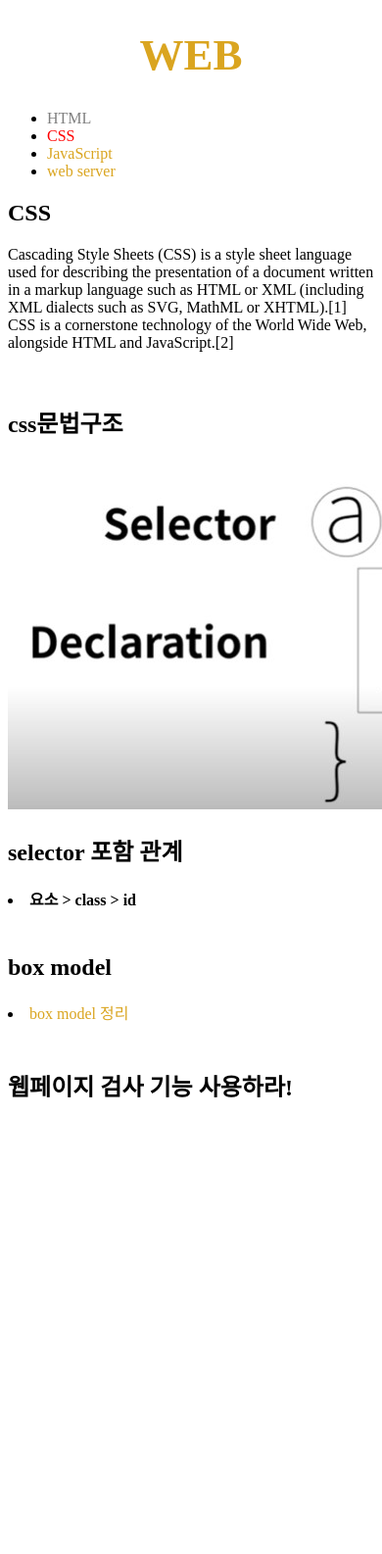
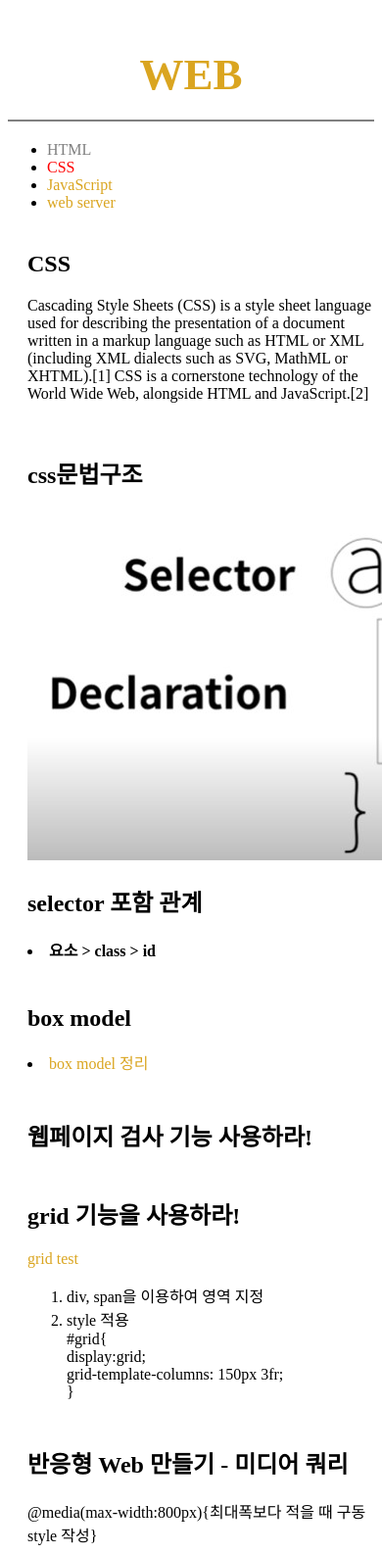
Before and after one commit to pyfiasco/web_inernet, a plain HTML site: page CSS.html in a window 390 px wide. Shown: the top 1586 px of the page at 98% size. Before the commit the page ends 1145 px from the top, so only its background shows below. Drawn offline with Linux system fonts and the light colour scheme.

Commit message:
css 완료

```diff
--- a/CSS.html
+++ b/CSS.html
@@ -4,34 +4,19 @@
 <head>
     <title>CSS</title>
     <meta charset="utf-8">
-    <style>
-
-        a {
-            color:goldenrod;
-            text-decoration:none;
-        }
-        #activate {
-            color:red
-        }
-        .saw {
-            color:gray;
-        }
-        h1 {
-            font-size:45px;
-            text-align:center;
-        }
-    </style>
-
+    <link rel="stylesheet" href="style.css">
 </head>
 
 <body>
     <h1><a href="index.html">WEB</a></h1>
+    <div id="grid">
         <ul>
             <li><a href="HTML.html" class="saw">HTML</a></li>
             <li><a href="CSS.html" class="saw" id="activate">CSS</a></li>
             <li><a href="JavaScript.html">JavaScript</a></li>
             <li><a href="WebServer.html">web server</a></li>
         </ul>
+        <div class="grid2">
             <h2 style="margin-top:45">CSS</h2>
             <p>
                 Cascading Style Sheets (CSS) is a style sheet language used for describing the presentation of a document written in a
@@ -45,6 +30,32 @@
             <h2 style="margin-top:45px">box model</h2>
             <li><a href="C:\web_internet\box.html">box model 정리</a></li>
             <h2 style="margin-top:45px">웹페이지 검사 기능 사용하라!</h2>
+            <h2 style="margin-top:45px">grid 기능을 사용하라!</h2>
+            <a href="greed.html" >grid test</a>
+            <P>
+                <ol>
+                    <li>
+                        div, span을 이용하여 영역 지정
+                    </li>
+                    <li>
+                        style 적용
+                    </li>
+                    <span>
+                        #grid{<br>
+                        display:grid;<br>
+                        grid-template-columns: 150px 3fr; <br>
+                        }
+                    </span>
+
+                </ol>
+
+            </P>
+            <h2 style="margin-top:45px">반응형 Web 만들기 - 미디어 쿼리</h2>
+            @media(max-width:800px){최대폭보다 적을 때 구동 style 작성}
+
+        </div>
+    </div>
+
 
 
 </body>
--- /dev/null
+++ b/style.css
@@ -0,0 +1,47 @@
+a {
+    color: goldenrod;
+    text-decoration: none;
+}
+
+#activate {
+    color: red
+}
+
+.saw {
+    color: gray;
+}
+
+h1 {
+    font-size: 45px;
+    text-align: center;
+    border-bottom: 2px solid gray;
+    padding: 20px;
+    margin-bottom: 0px;
+}
+
+#grid {
+    display: grid;
+    grid-template-columns: 200px 3fr;
+}
+
+#grid ul {
+    border-right: 2px solid gray;
+    border-left: 20px solid white;
+    margin-top: 0px;
+    padding: 20px;
+}
+
+.grid2 {
+    padding-left: 20px;
+}
+
+@media(max-width:800px) {
+
+    #grid {
+        display: block;
+    }
+
+    #grid ul {
+        border-right: none;
+    }
+}
```
Also changed, not shown: base.html (added, +18 -0 lines), greed.html (added, +29 -0 lines). Lines whose indentation alone changed are shown as unchanged.
